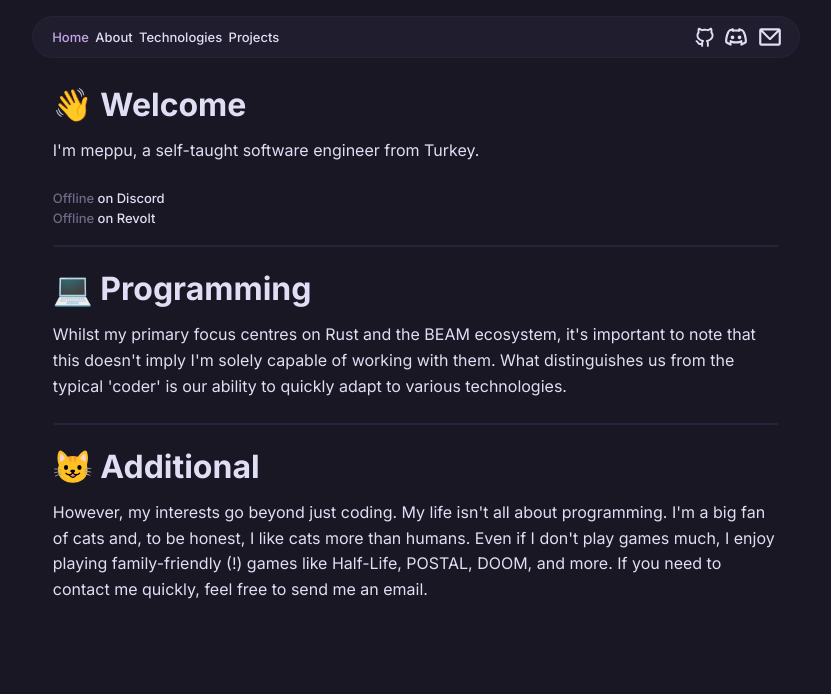
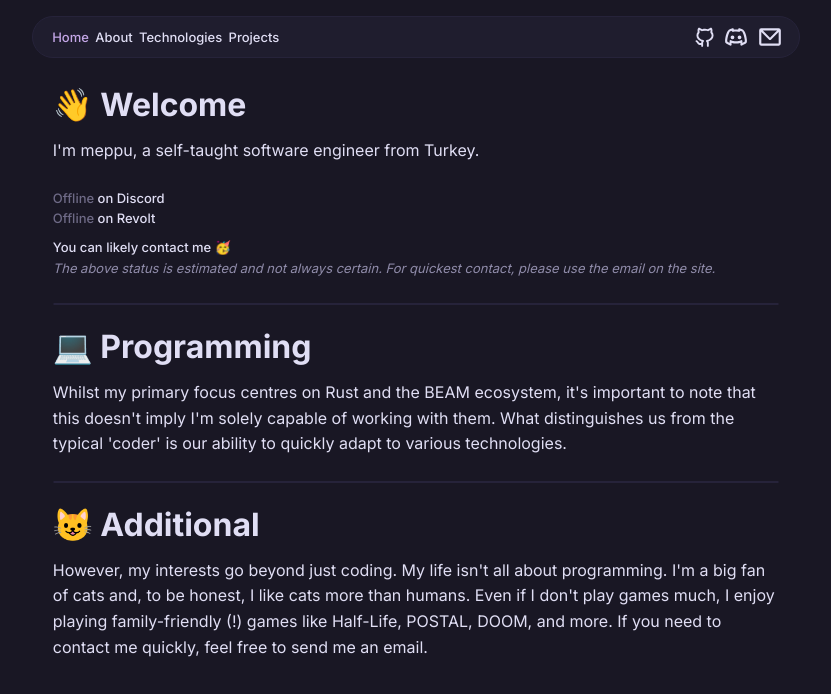
Before and after one commit to meppu/website, a Vue app: page / in a window 1280 px wide. Shown: the top 694 px of the page, without its empty margins (224-1055 px from the left). Built offline with nearby package versions, Linux system fonts and the light colour scheme; no server answers.

Commit message:
add irl status

```diff
--- /dev/null
+++ b/src/components/RealStatus.vue
@@ -0,0 +1,69 @@
+<script lang="ts">
+export default {
+  data() {
+    return {
+      status: "Unknown for some reason... 🧐"
+    }
+  },
+
+  async mounted() {
+    const istanbulDateNow = new Date().toLocaleString("tr", { timeZone: "Europe/Istanbul" });
+
+    const [datePart, timePart] = istanbulDateNow.split(" ")
+    const [day, month, _year] = datePart.split(".").map(Number)
+    const [hours, _minutes, _seconds] = timePart.split(":").map(Number)
+
+    const nonSchoolMonths = [6, 7, 8];
+    const nonSchoolAvailable = [11, 21];
+    const schoolAvailable= [17, 23];
+    const sleeping = [0, 10];
+
+    if (hours >= sleeping[0] && hours <= sleeping[1]) {
+        this.status = "I'm most likely asleep 😴"
+        return;
+    }
+
+    if (nonSchoolMonths.includes(month)) {
+      if (hours >= nonSchoolAvailable[0] && hours <= nonSchoolAvailable[1]) {
+        this.status = "You can likely contact me 🥳"
+      } else {
+        this.status = "Grant me a little time 🥱"
+      }
+    } else {
+      if (hours >= schoolAvailable[0] && hours <= schoolAvailable[1]) {
+        this.status = "You might reach me 🙂"
+      } else {
+        this.status = "I'm most likely at school 🤓"
+      }
+    }
+  }
+}
+</script>
+
+<template>
+  <p>
+    {{ status }}
+    <span>
+      The above status is estimated and not always certain.
+      For quickest contact, please use the email on the site.
+    </span>
+  </p>
+</template>
+
+<style scoped>
+span {
+  display: block;
+
+  font-style: italic;
+  font-size: small;
+  font-weight: 400;
+
+  color: var(--rp-subtle);
+}
+
+p {
+  margin-top: 1em;
+  font-size: small;
+  font-weight: 500;
+}
+</style>
--- a/src/views/HomeView.vue
+++ b/src/views/HomeView.vue
@@ -1,12 +1,15 @@
 <script setup lang="ts">
 import OnlineStatus from '../components/OnlineStatus.vue'
+import RealStatus from '../components/RealStatus.vue'
 </script>
 
 <template>
   <main>
     <h1>👋 Welcome</h1>
     <p>I'm meppu, a self-taught software engineer from Turkey.</p>
+
     <OnlineStatus discord-id="1013270483560579165" revolt-id="01F6YN5JWMHJFKPDZVYB6434HX" />
+    <RealStatus/>
 
     <hr />
 
```
